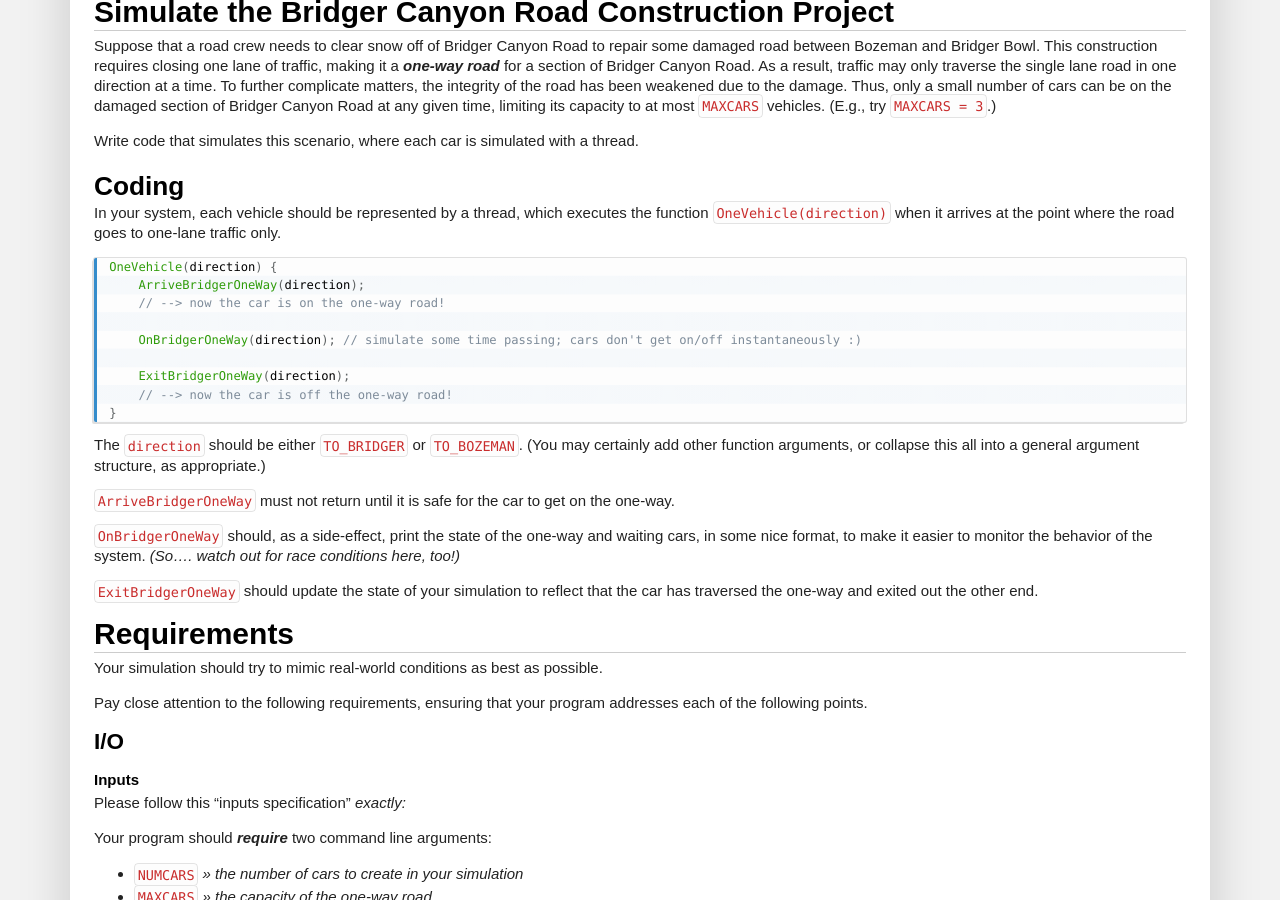
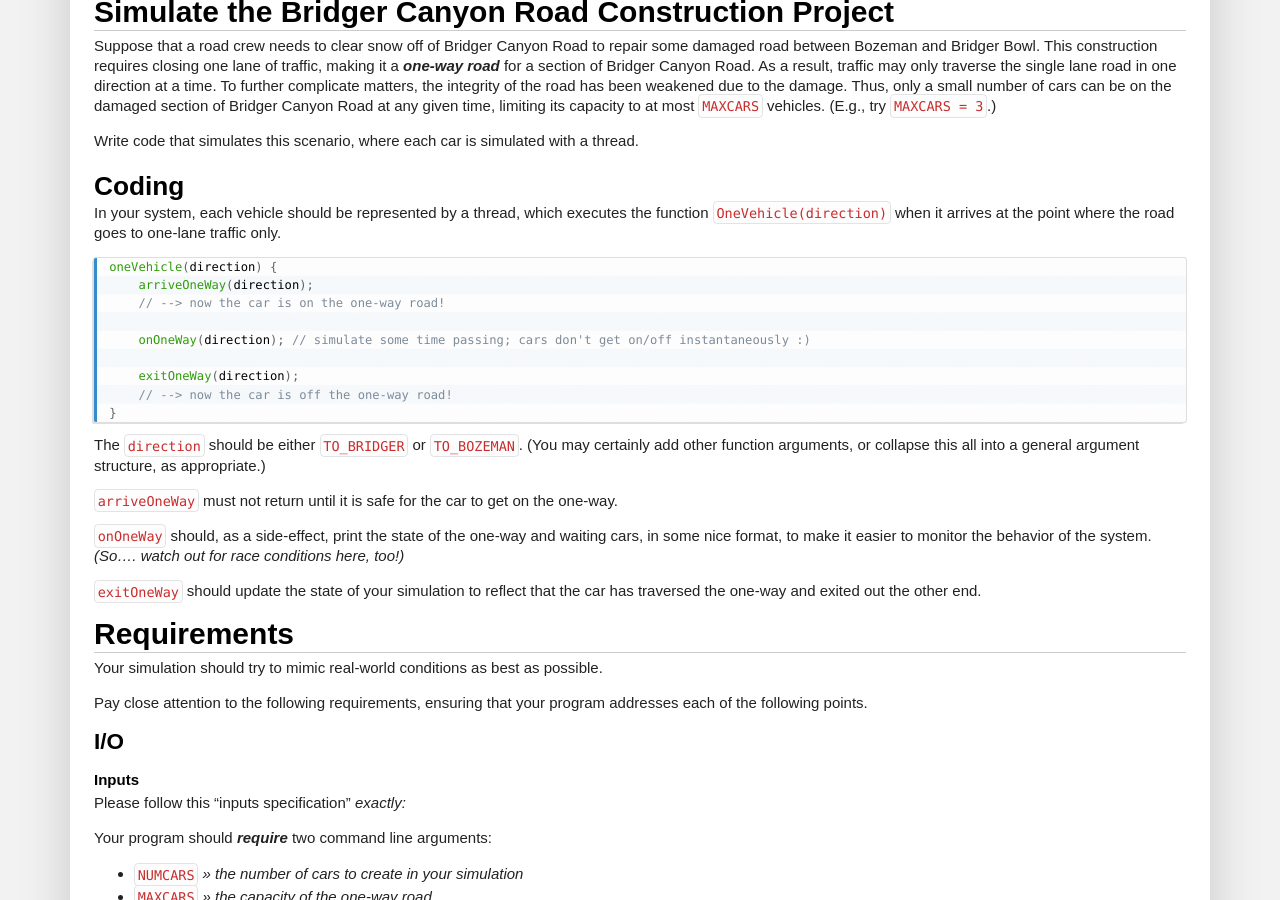
Before and after one commit to traviswpeters/cs460-2020-fall, a Jekyll site: the page built from pa2/index.md, in a window 1280 px wide and 900 px high, scrolled down 1484 px. Built offline with Jekyll 4.4.1, drawn with Linux system fonts in a browser that asks for light colours; nearby versions of some CDN libraries; some web fonts are replaced; comment, search, counter and statistics services are not loaded; our own code applies the rules of GitHub Pages for plain Markdown files.

Commit message:
update a few function names

````diff
--- a/pa2/index.md
+++ b/pa2/index.md
@@ -105,13 +105,13 @@ In your system, each vehicle should be represented by a thread,
 which executes the function `OneVehicle(direction)` when it arrives at the point where the road goes to one-lane traffic only.
 
 ```C
-OneVehicle(direction) {
-    ArriveBridgerOneWay(direction);
+oneVehicle(direction) {
+    arriveOneWay(direction);
     // --> now the car is on the one-way road!
 
-    OnBridgerOneWay(direction); // simulate some time passing; cars don't get on/off instantaneously :)
+    onOneWay(direction); // simulate some time passing; cars don't get on/off instantaneously :)
 
-    ExitBridgerOneWay(direction);
+    exitOneWay(direction);
     // --> now the car is off the one-way road!
 }
 ```
@@ -119,13 +119,13 @@ OneVehicle(direction) {
 The `direction` should be either `TO_BRIDGER` or `TO_BOZEMAN`.
 (You may certainly add other function arguments, or collapse this all into a general argument structure, as appropriate.)
 
-`ArriveBridgerOneWay` must not return until it is safe for the car to get on the one-way.
+`arriveOneWay` must not return until it is safe for the car to get on the one-way.
 
-`OnBridgerOneWay` should, as a side-effect, print the state of the one-way and waiting cars,
+`onOneWay` should, as a side-effect, print the state of the one-way and waiting cars,
 in some nice format, to make it easier to monitor the behavior of the system.
 *(So.... watch out for race conditions here, too!)*
 
-`ExitBridgerOneWay` should update the state of your simulation to reflect that the car has traversed the one-way and exited out the other end.
+`exitOneWay` should update the state of your simulation to reflect that the car has traversed the one-way and exited out the other end.
 
 ## Requirements
 
````
